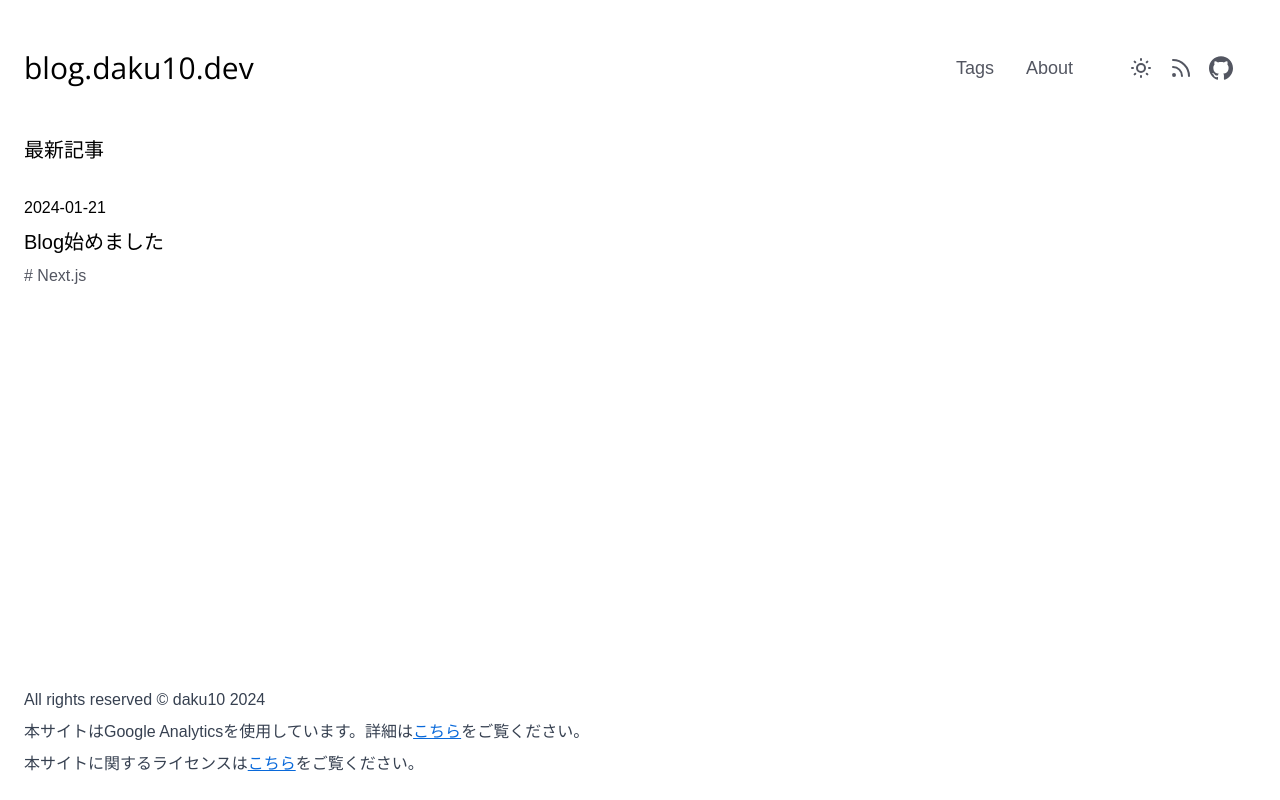
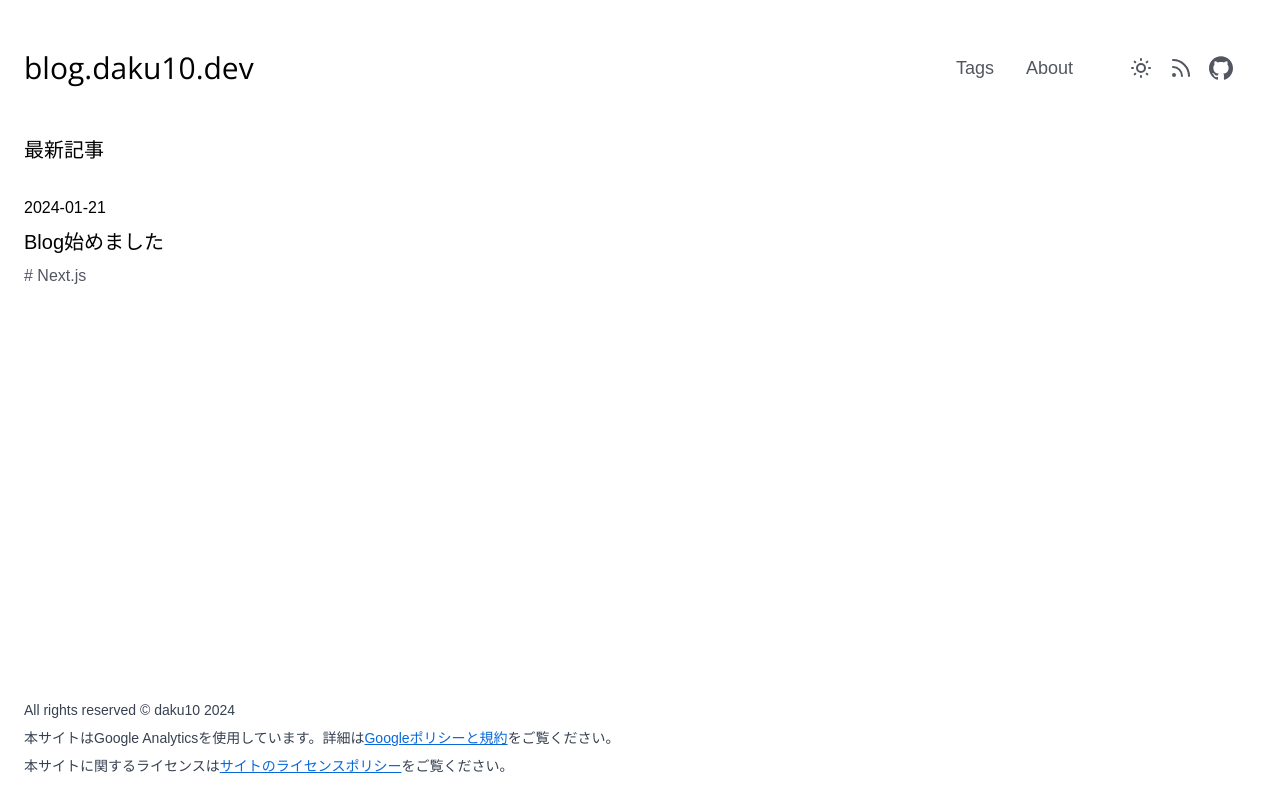
Before and after one commit to daku10/blog.daku10.dev, a Next.js app: page / in a window 1280 px wide. Built offline with nearby package versions, Linux system fonts and the light colour scheme; no server answers.

Commit message:
add license page

```diff
--- a/src/app/_components/Footer.tsx
+++ b/src/app/_components/Footer.tsx
@@ -3,7 +3,7 @@ import { Link } from "../../components/Link";
 export const Footer = () => {
   return (
     <footer className="mt-8">
-      <div className="text-text flex max-w-7xl flex-col gap-2 py-6">
+      <div className="text-text flex max-w-7xl flex-col gap-2 py-6 text-sm">
         <span>All rights reserved © daku10 2024</span>
         <span>
           本サイトはGoogle Analyticsを使用しています。詳細は
@@ -13,14 +13,14 @@ export const Footer = () => {
             target="_blank"
             rel="noopener noreferrer"
           >
-            こちら
+            Googleポリシーと規約
           </Link>
           をご覧ください。
         </span>
         <span>
           本サイトに関するライセンスは
-          <Link href="/about" className="text-link underline">
-            こちら
+          <Link href="/license" className="text-link underline">
+            サイトのライセンスポリシー
           </Link>
           をご覧ください。
         </span>
--- /dev/null
+++ b/src/app/license/page.tsx
@@ -0,0 +1,42 @@
+import { Link } from "@/components/Link";
+
+export const metadata = {
+  title: "サイトのライセンスポリシー",
+  description: "本サイトのライセンスポリシーについて記載しています。",
+};
+
+export default function Page() {
+  return (
+    <div>
+      <h2 className="text-xl text-primary">サイトのライセンスポリシー</h2>
+      <div className="text-text mt-8 flex flex-col gap-8">
+        <section>
+          <h3 className="text-lg">コードとスニペットのライセンス</h3>
+          <p className="mt-4">
+            本サイトに掲載されている
+            プログラミング関連のコードやスニペットについては、
+            <Link
+              href="https://creativecommons.org/publicdomain/zero/1.0/legalcode.ja"
+              className="text-link underline"
+            >
+              CC0-1.0ライセンス
+            </Link>
+            の下で提供されます。
+          </p>
+        </section>
+        <section>
+          <h3 className="text-lg">コードとスニペット以外のライセンス</h3>
+          <p className="mt-4">
+            本サイトに掲載されるコードやスニペット以外のコンテンツに関しては、原則として著作権は著作者に帰属します。
+          </p>
+        </section>
+        <section>
+          <h3 className="text-lg">例外</h3>
+          <p className="mt-4">
+            別のライセンスが明記されている場合、または引用されたものである場合は、それぞれのライセンス条件が適用されます。
+          </p>
+        </section>
+      </div>
+    </div>
+  );
+}
```
